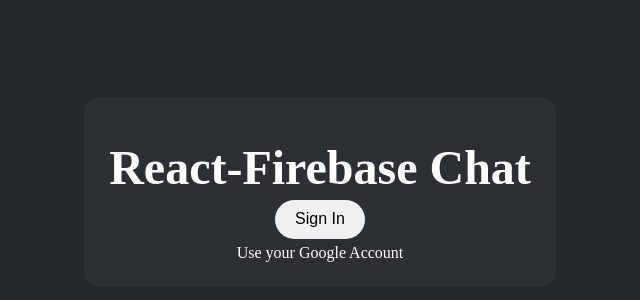
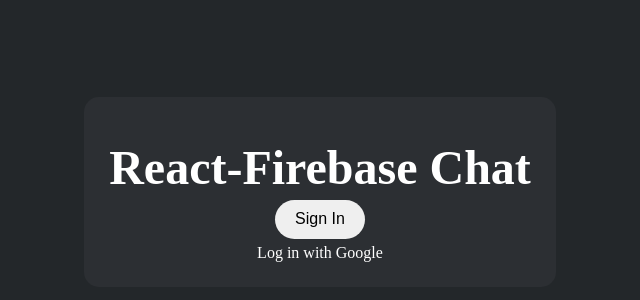
Before and after one commit to WuPaulo/discord-clone, a React (Create React App) app: page / in a window 1280 px wide. Shown: the part 208-508 px from the top of the page, without its empty margins (320-960 px from the left). Built offline with nearby package versions, Linux system fonts and the light colour scheme; no server answers.

Commit message:
typo fix

```diff
--- a/src/components/Login.js
+++ b/src/components/Login.js
@@ -13,7 +13,7 @@
         <img src="" alt="" />
         <h1>React-Firebase Chat</h1>
         <button onClick={googleSignIn}>Sign In</button>
-        <p>Use your Google Account</p>
+        <p>Log in with Google</p>
       </div>
     </div>
   );
```
